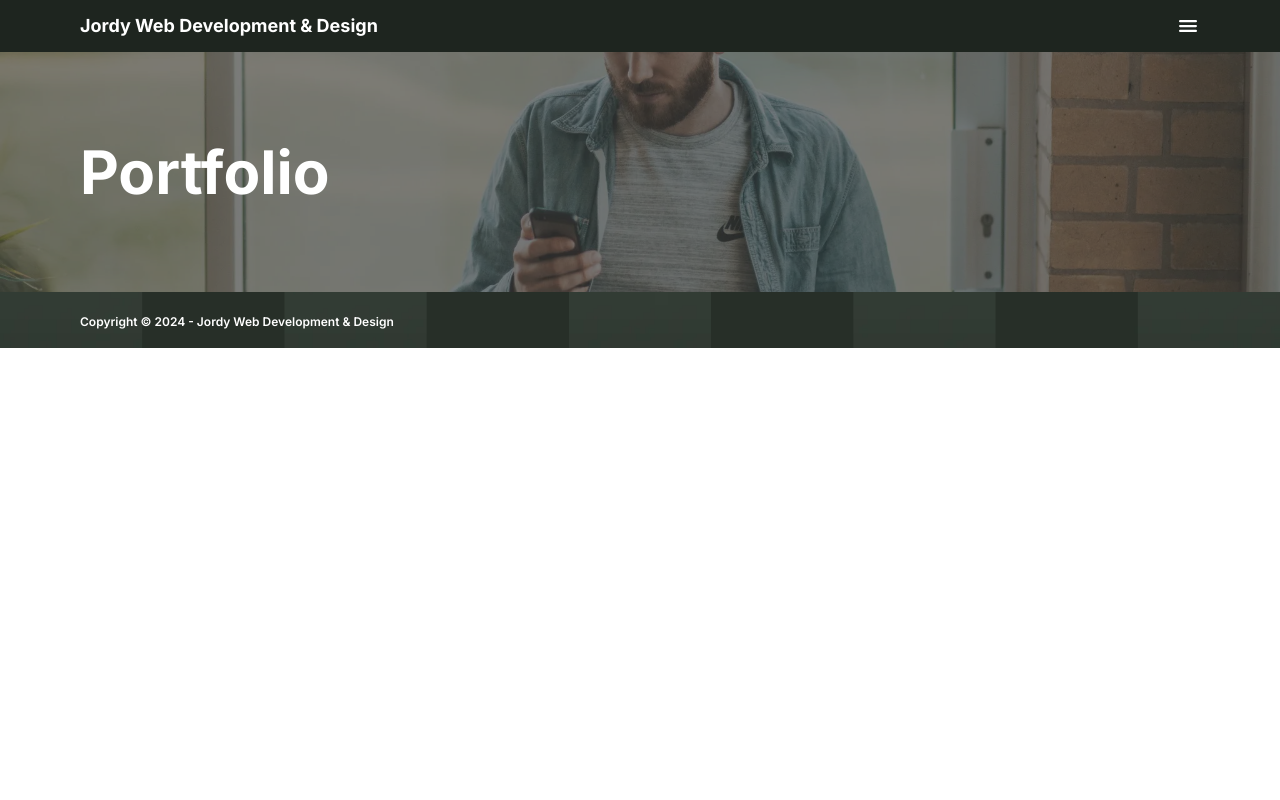
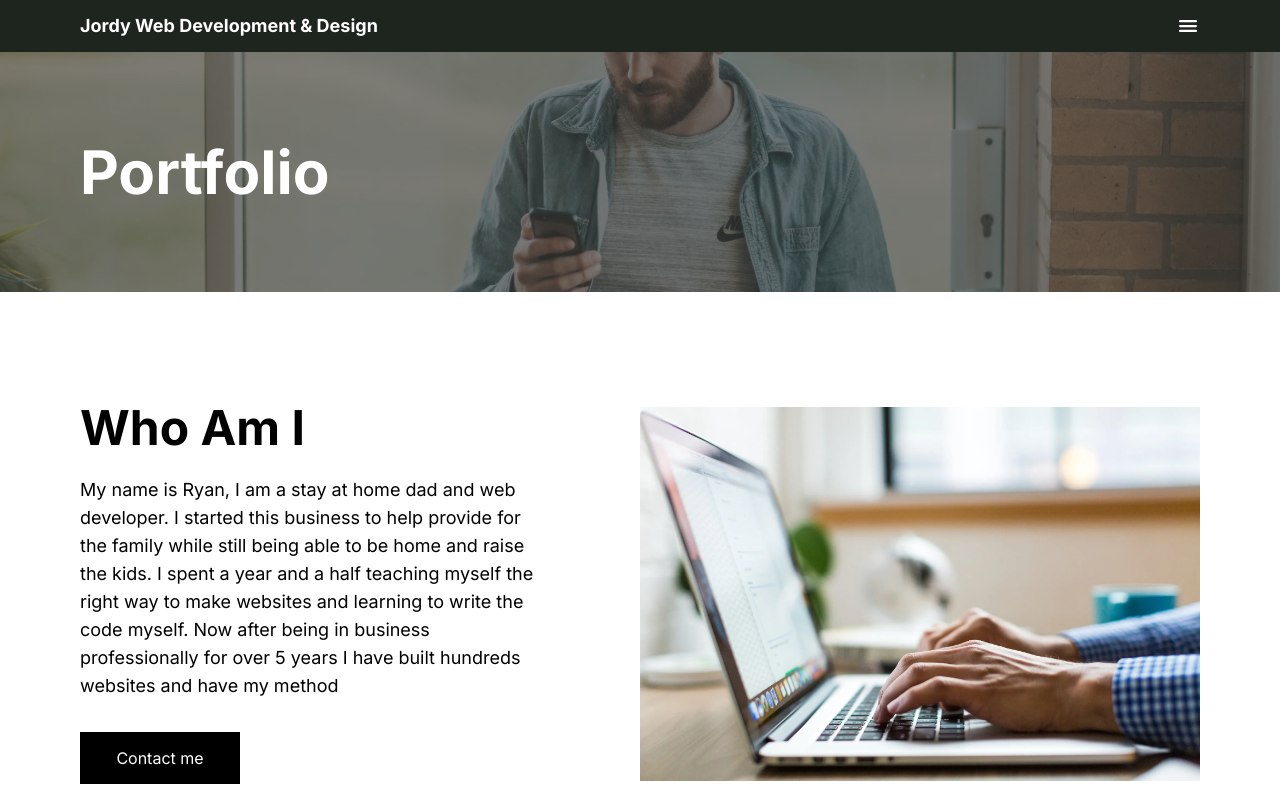
Before and after one commit to jordanwhiguera/web-dev, a Next.js app: page /portfolio in a window 1280 px wide. Shown: the top 800 px of the page. Built offline with nearby package versions, Linux system fonts and the light colour scheme.

Commit message:
adjusted herotwo padding

```diff
--- a/app/(routes)/about/page.tsx
+++ b/app/(routes)/about/page.tsx
@@ -15,6 +15,8 @@ const AboutPage = () => {
         title="Who Am I"
         subtitle="My name is Ryan, I am a stay at home dad and web developer. I started this business to help provide for the family while still being able to be home and raise the kids. I spent a year and a half teaching myself the right way to make websites and learning to write the code myself. Now after being in business professionally for over 5 years I have built hundreds websites and have my method"
         image="/images/laptop.webp"
+        padRight
+        button
       />
     </>
   );
--- a/app/(routes)/portfolio/page.tsx
+++ b/app/(routes)/portfolio/page.tsx
@@ -1,4 +1,5 @@
 "use client";
+import HeroTwo from "@/app/components/HeroTwo";
 import Overlay from "@/app/components/Overlay";
 import React from "react";
 
@@ -10,6 +11,13 @@ const PortfolioPage = () => {
         imageAlt="man looking at phone"
         text="Portfolio"
       />
+      <HeroTwo
+        title="Who Am I"
+        subtitle="My name is Ryan, I am a stay at home dad and web developer. I started this business to help provide for the family while still being able to be home and raise the kids. I spent a year and a half teaching myself the right way to make websites and learning to write the code myself. Now after being in business professionally for over 5 years I have built hundreds websites and have my method"
+        image="/images/laptop.webp"
+        padRight
+        button
+      />
     </>
   );
 };
--- a/app/components/HeroTwo.tsx
+++ b/app/components/HeroTwo.tsx
@@ -32,7 +32,8 @@ const HeroTwo: React.FC<HeroProps> = ({
   const router = useRouter();
   return (
     <div
-      className={`mx-auto xl:px-20 md:px-10 sm:px-2 px-4 ${
+      // Can remove lg:my-16 as needed
+      className={`mx-auto lg:my-16 xl:px-20 md:px-10 sm:px-2 px-4 ${
         blackBackground ? "bg-[#f3d4b7]" : "bg-white"
       } `}
     >
@@ -76,8 +77,8 @@ const HeroTwo: React.FC<HeroProps> = ({
             {button && (
               <Button
                 smallWidth
-                label="Find storage"
-                onClick={() => router.push("/")}
+                label="Contact me"
+                onClick={() => router.push("/contact")}
               />
             )}
 
@@ -90,8 +91,7 @@ const HeroTwo: React.FC<HeroProps> = ({
         {/* Conditionally render image second if reOrder is false or not provided */}
 
         {!reOrder && image && (
-          //Z-20 is to make sure the image is on top of the orange
-          <div className="flex-1 py-10 flex items-center z-20 ">
+          <div className="flex-1 pb-10 lg:py-10 flex items-center">
             <div className=" w-full">
               <img
                 src={image}
```
